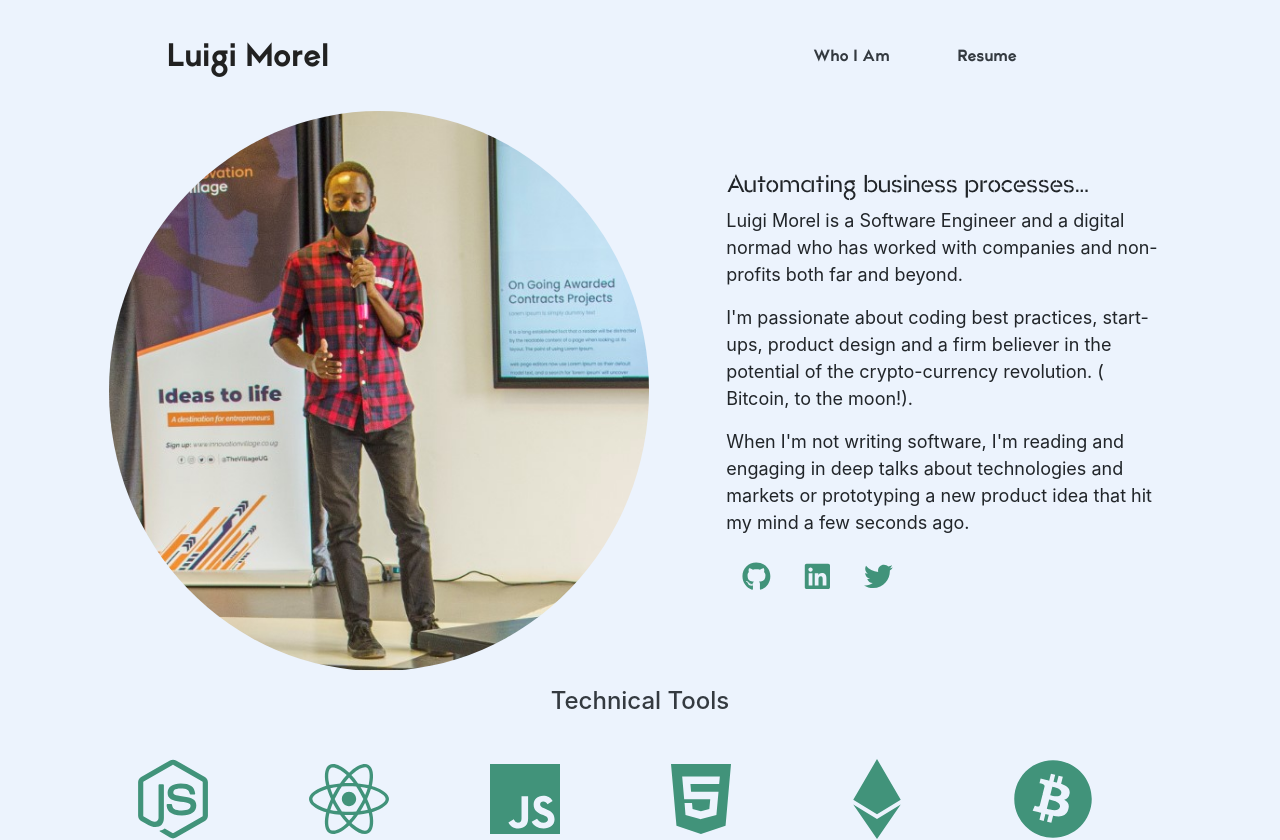
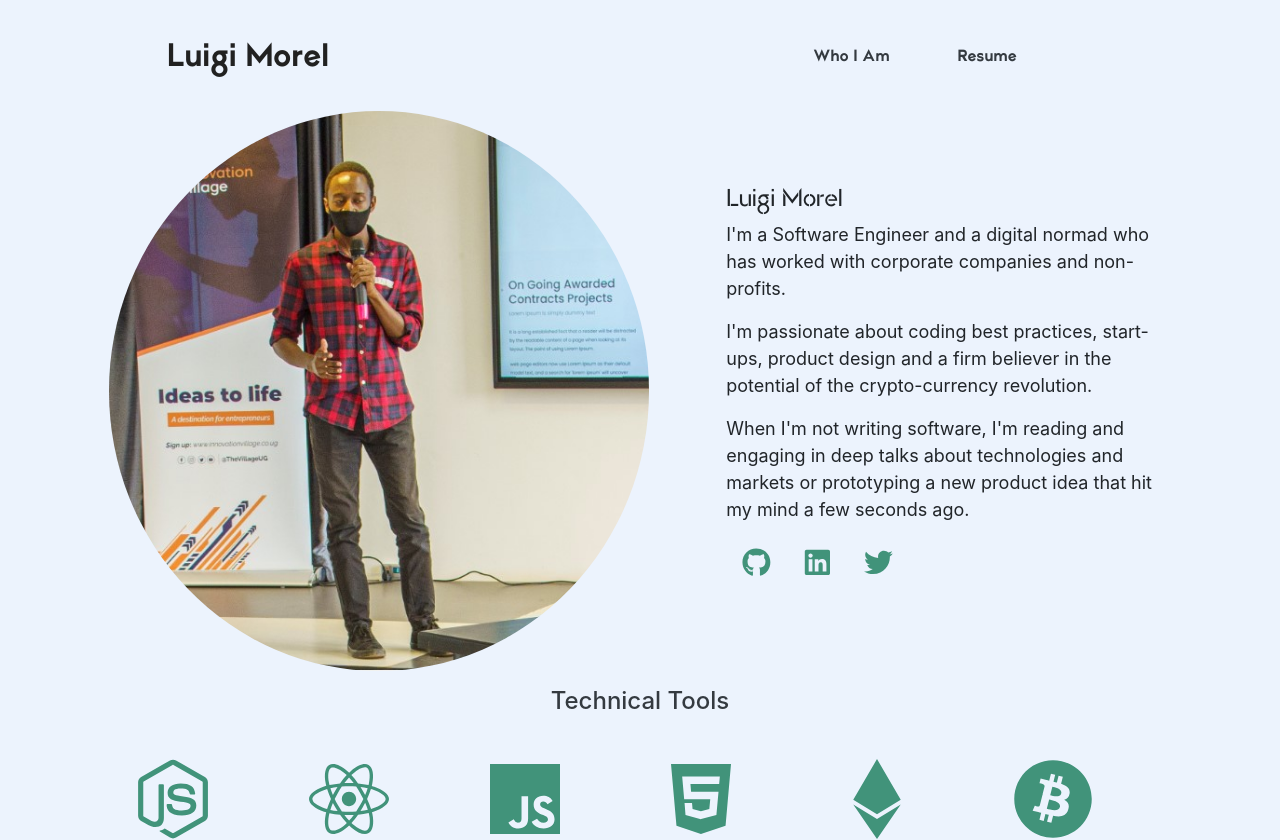
Before and after one commit to morelmiles/portfolio, a React (Create React App) app: page / in a window 1280 px wide. Shown: the top 840 px of the page. Built offline with nearby package versions, Linux system fonts and the light colour scheme.

Commit message:
Change the hero text

```diff
--- a/src/components/hero/Hero.js
+++ b/src/components/hero/Hero.js
@@ -17,19 +17,15 @@ function Hero() {
                     />
                 </div>
                 <div className="col-md-5">
-                    <h5 className="heading hero__heading">
-                        Automating business processes...
-                    </h5>
+                    <h5 className="heading hero__heading">Luigi Morel </h5>
                     <p className="hero__para">
-                        Luigi Morel is a Software Engineer and a digital normad
-                        who has worked with companies and non-profits both far
-                        and beyond.
+                        I'm a Software Engineer and a digital normad who has
+                        worked with corporate companies and non-profits.
                     </p>
                     <p className="hero__para">
                         I'm passionate about coding best practices, start-ups,
                         product design and a firm believer in the potential of
-                        the crypto-currency revolution. ( Bitcoin, to the
-                        moon!).
+                        the crypto-currency revolution.
                     </p>
                     <p className="hero__para">
                         When I'm not writing software, I'm reading and engaging
```
